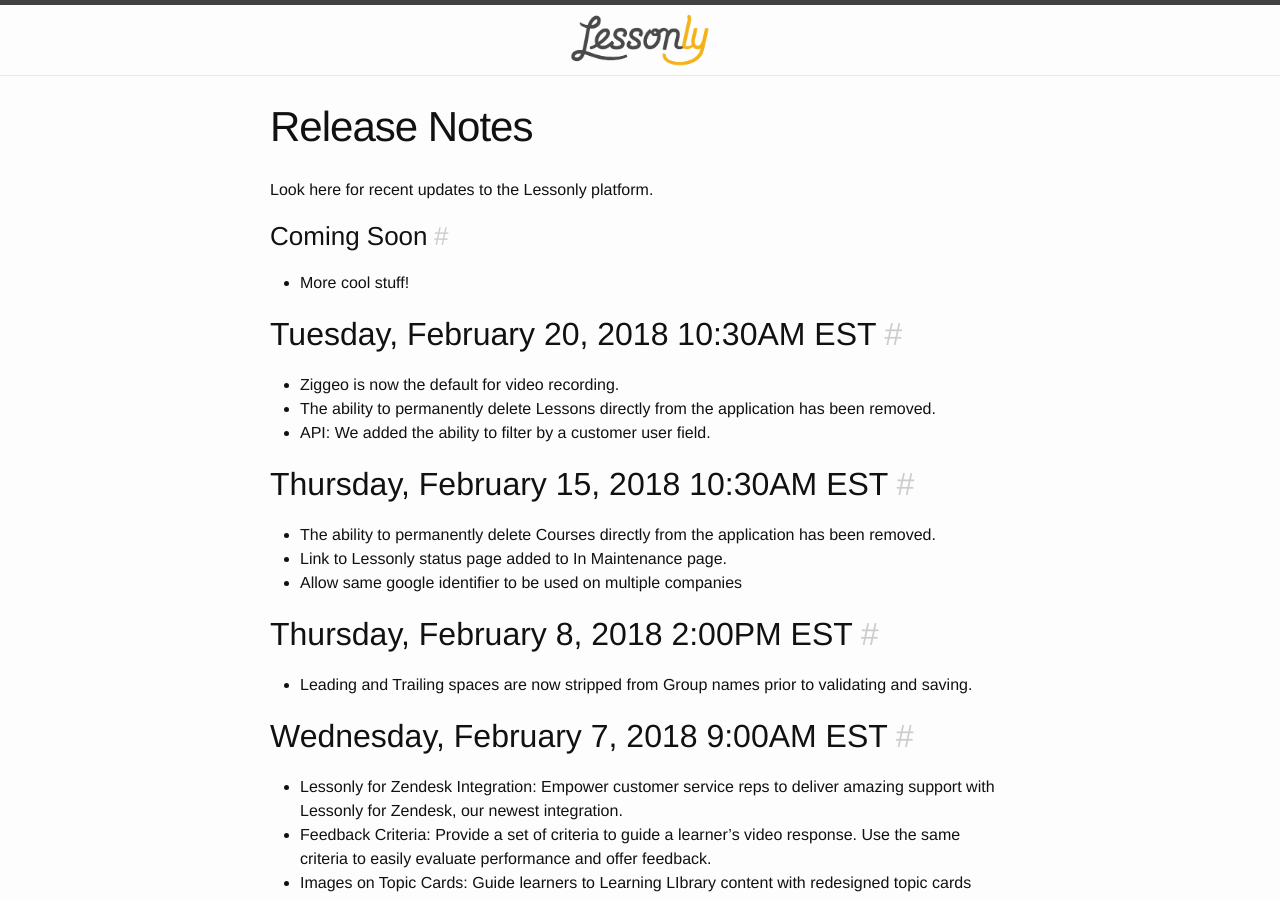
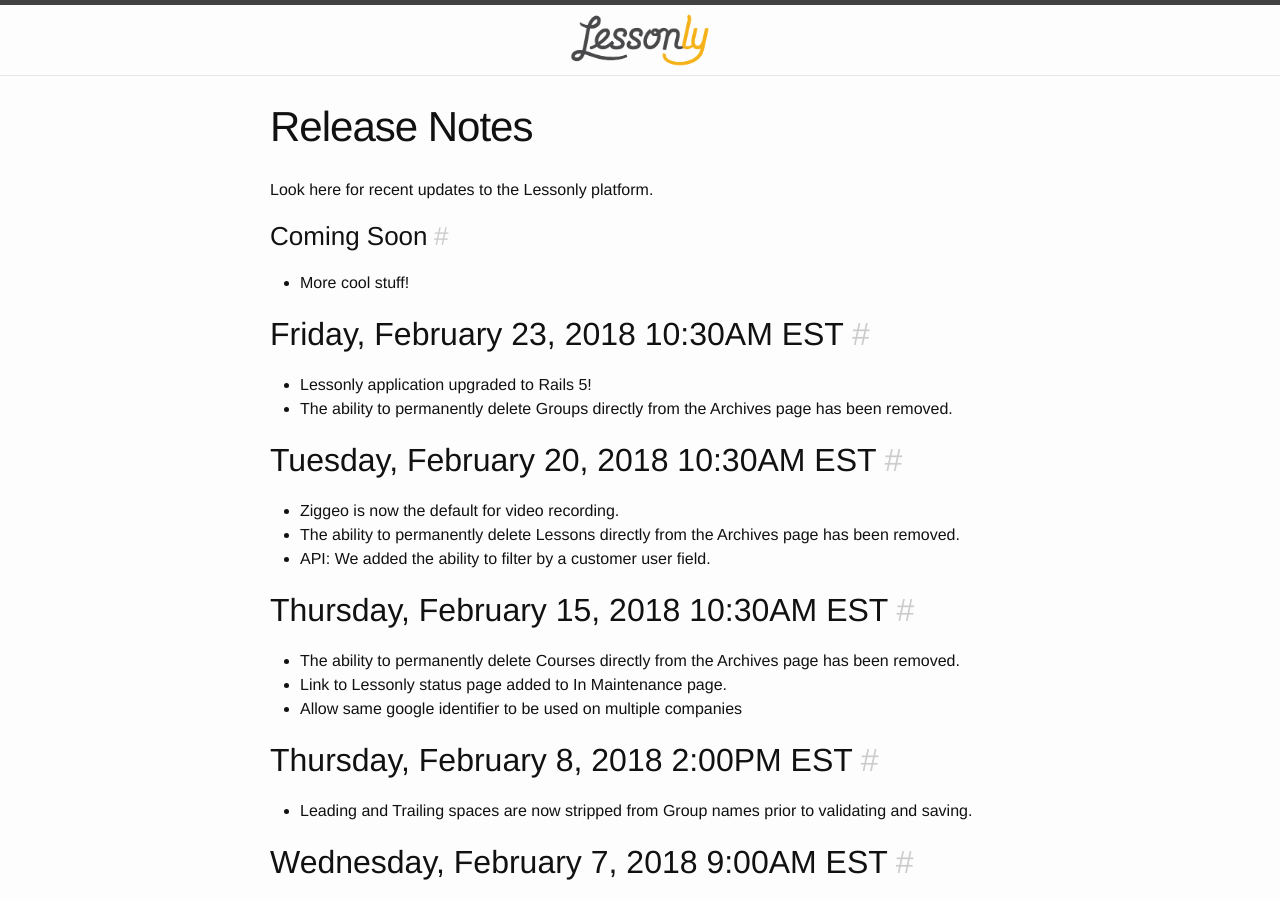
Before and after one commit to isabella232/lessonly.github.io, a Jekyll site: the page built from release-notes.md, in a window 1280 px wide and 900 px high. Built offline with Jekyll 4.4.1, drawn with Linux system fonts in a browser that asks for light colours.

Commit message:
Update release-notes.md

```diff
--- a/release-notes.md
+++ b/release-notes.md
@@ -8,13 +8,17 @@
 ### Coming Soon
 - More cool stuff!
 
+## Friday, February 23, 2018 10:30AM EST
+- Lessonly application upgraded to Rails 5!
+- The ability to permanently delete Groups directly from the Archives page has been removed.
+
 ## Tuesday, February 20, 2018 10:30AM EST
 - Ziggeo is now the default for video recording.
-- The ability to permanently delete Lessons directly from the application has been removed.
+- The ability to permanently delete Lessons directly from the Archives page has been removed.
 - API: We added the ability to filter by a customer user field.
 
 ## Thursday, February 15, 2018 10:30AM EST
-- The ability to permanently delete Courses directly from the application has been removed.
+- The ability to permanently delete Courses directly from the Archives page has been removed.
 - Link to Lessonly status page added to In Maintenance page.
 - Allow same google identifier to be used on multiple companies
 
```
